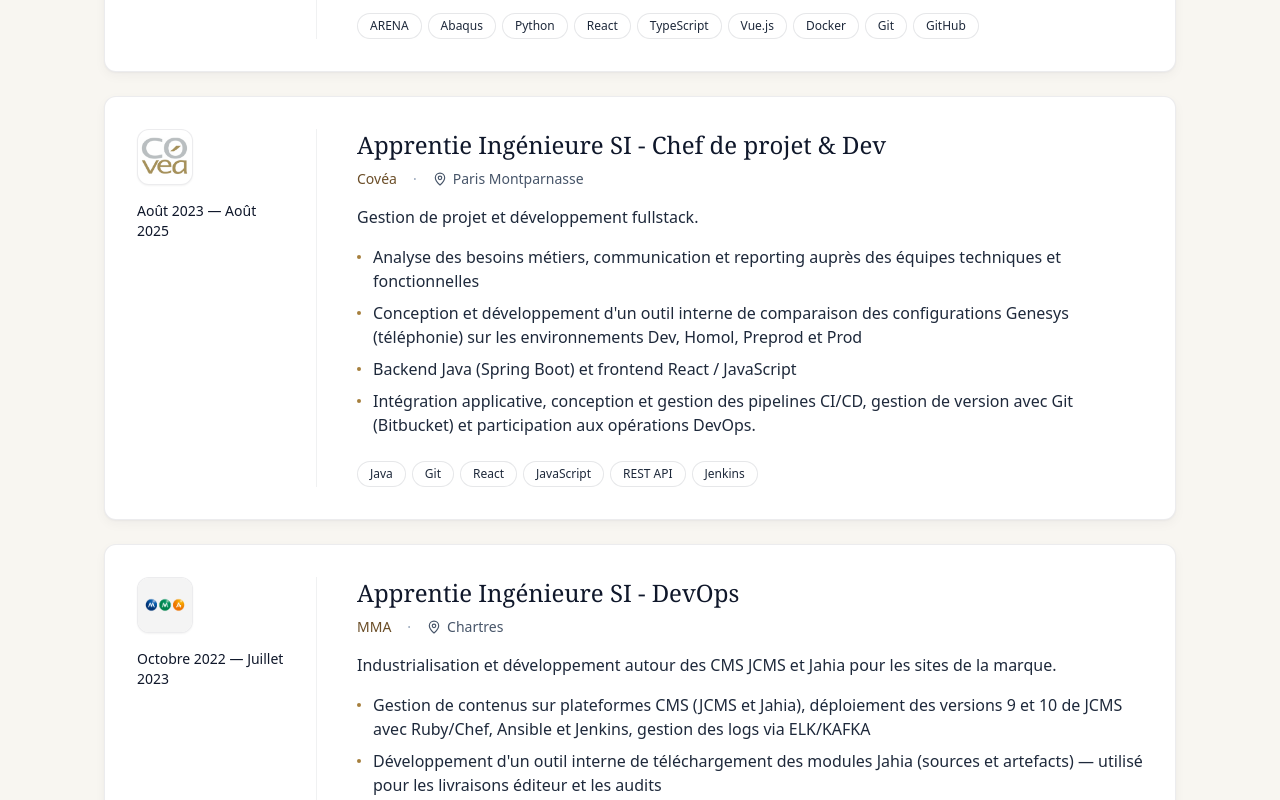
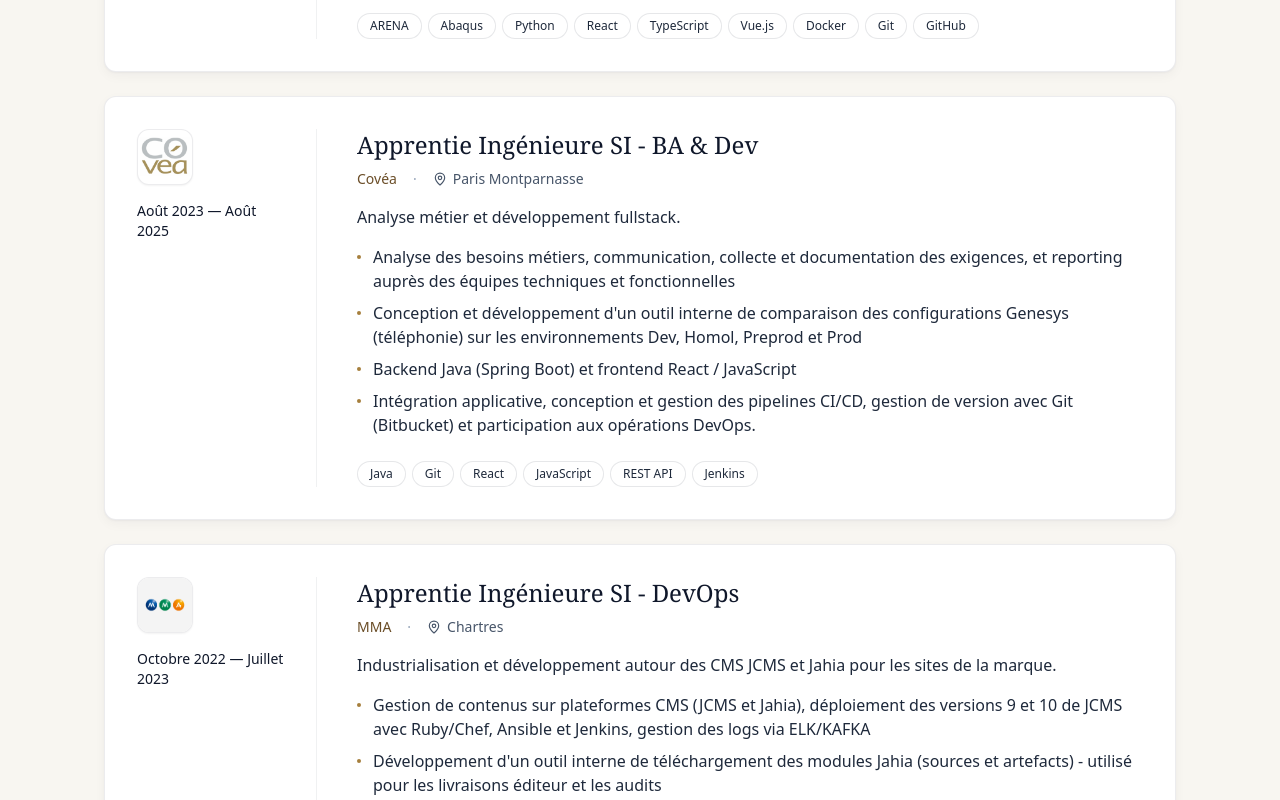
Before and after one commit to aissatougermainegueye/portfolio, a Next.js app: page / in a window 1280 px wide. Shown: the part 2340-3140 px from the top of the page. Built offline with nearby package versions, Linux system fonts and the light colour scheme.

Commit message:
content: remove GitHub link from contact section

```diff
--- a/components/Contact.tsx
+++ b/components/Contact.tsx
@@ -1,6 +1,6 @@
 "use client";
 
-import { Mail, Phone, MapPin, Linkedin, Github, ArrowUpRight } from "lucide-react";
+import { Mail, Phone, MapPin, Linkedin, ArrowUpRight } from "lucide-react";
 import { contactInfo } from "@/lib/data";
 import { useApp } from "./Providers";
 
@@ -71,13 +71,6 @@
                 label={t.contact.row_location}
                 value={t.common.location}
               />
-              <ContactRow
-                href={contactInfo.github}
-                external
-                icon={<Github className="h-4 w-4" />}
-                label={t.contact.row_github}
-                value={t.contact.row_github_value}
-              />
             </ul>
           </div>
         </div>
--- a/lib/data.ts
+++ b/lib/data.ts
@@ -2,7 +2,6 @@
   email: "aissatou.germaine.gueye@gmail.com",
   phone: "06 05 98 03 73",
   linkedin: "https://www.linkedin.com/",
-  github: "https://github.com/",
 };
 
 export const techStack = {
--- a/lib/i18n.ts
+++ b/lib/i18n.ts
@@ -98,8 +98,6 @@
     row_email: string;
     row_phone: string;
     row_location: string;
-    row_github: string;
-    row_github_value: string;
   };
   footer: {
     role: string;
@@ -211,15 +209,15 @@
         ],
       },
       {
-        role: "Apprentie Ingénieure SI - Chef de projet & Dev",
+        role: "Apprentie Ingénieure SI - BA & Dev",
         company: "Covéa",
         logo: "/covea.png",
         location: "Paris Montparnasse",
         period: "Août 2023 — Août 2025",
         description:
-          "Gestion de projet et développement fullstack.",
+          "Analyse métier et développement fullstack.",
         highlights: [
-          "Analyse des besoins métiers, communication et reporting auprès des équipes techniques et fonctionnelles",
+          "Analyse des besoins métiers, communication, collecte et documentation des exigences, et reporting auprès des équipes techniques et fonctionnelles",
           "Conception et développement d'un outil interne de comparaison des configurations Genesys (téléphonie) sur les environnements Dev, Homol, Preprod et Prod",
           "Backend Java (Spring Boot) et frontend React / JavaScript",
           "Intégration applicative, conception et gestion des pipelines CI/CD, gestion de version avec Git (Bitbucket) et participation aux opérations DevOps.",
@@ -244,7 +242,7 @@
           "Industrialisation et développement autour des CMS JCMS et Jahia pour les sites de la marque.",
         highlights: [
           "Gestion de contenus sur plateformes CMS (JCMS et Jahia), déploiement des versions 9 et 10 de JCMS avec Ruby/Chef, Ansible et Jenkins, gestion des logs via ELK/KAFKA",
-          "Développement d'un outil interne de téléchargement des modules Jahia (sources et artefacts) — utilisé pour les livraisons éditeur et les audits",
+          "Développement d'un outil interne de téléchargement des modules Jahia (sources et artefacts) - utilisé pour les livraisons éditeur et les audits",
           "Développement de modules Jahia dédiés à la gestion des imports et exports de sites",
         ],
         stack: [
@@ -354,8 +352,6 @@
     row_email: "Email",
     row_phone: "Téléphone",
     row_location: "Localisation",
-    row_github: "GitHub",
-    row_github_value: "Voir mes projets",
   },
   footer: {
     role: "Ingénieure Informatique",
@@ -467,15 +463,15 @@
         ],
       },
       {
-        role: "IS Engineer Apprentice - PM & Dev",
+        role: "IS Engineer Apprentice - BA & Dev",
         company: "Covéa",
         logo: "/covea.png",
-        location: "Paris Montparnasse",
+        location: "Paris",
         period: "Aug. 2023 — Aug. 2025",
         description:
-          "Project management and fullstack development.",
+          "Business analysis and fullstack development.",
         highlights: [
-          "Business analysis, communication and reporting with technical and functional teams",
+          "Business analysis, communication and reporting with technical and functional teams, including requirement gathering and documentation",
           "Design and development of an internal tool comparing Genesys (telephony) configurations across Dev, Test, Preprod and Prod environments",
           "Java (Spring Boot) backend and React / JavaScript frontend",
           "Application integration, design and management of CI/CD pipelines, version control with Git (Bitbucket), and involvement in DevOps operations."
@@ -500,7 +496,7 @@
           "Industrialization and development around JCMS and Jahia CMS platforms for the brand's websites.",
         highlights: [
           "Content management using CMS platforms (JCMS and Jahia), deployment of JCMS versions 9 and 10  with Ruby/Chef, Ansible, Jenkins and ELK/KAFKA for logs management",
-          "Development of an internal tool to download Jahia modules (sources and artifacts) — used for vendor deliveries and audits",
+          "Development of an internal tool to download Jahia modules (sources and artifacts) - used for vendor deliveries and audits",
           "Development of Jahia modules dedicated to site import/export management",
         ],
         stack: ["Java", "JCMS", "Jahia", "Maven", "Git", "Ruby", "Chef", "Ansible", "Jenkins", "ELK", "KAFKA"],
@@ -597,8 +593,6 @@
     row_email: "Email",
     row_phone: "Phone",
     row_location: "Location",
-    row_github: "GitHub",
-    row_github_value: "See my projects",
   },
   footer: {
     role: "Software Engineer",
```
